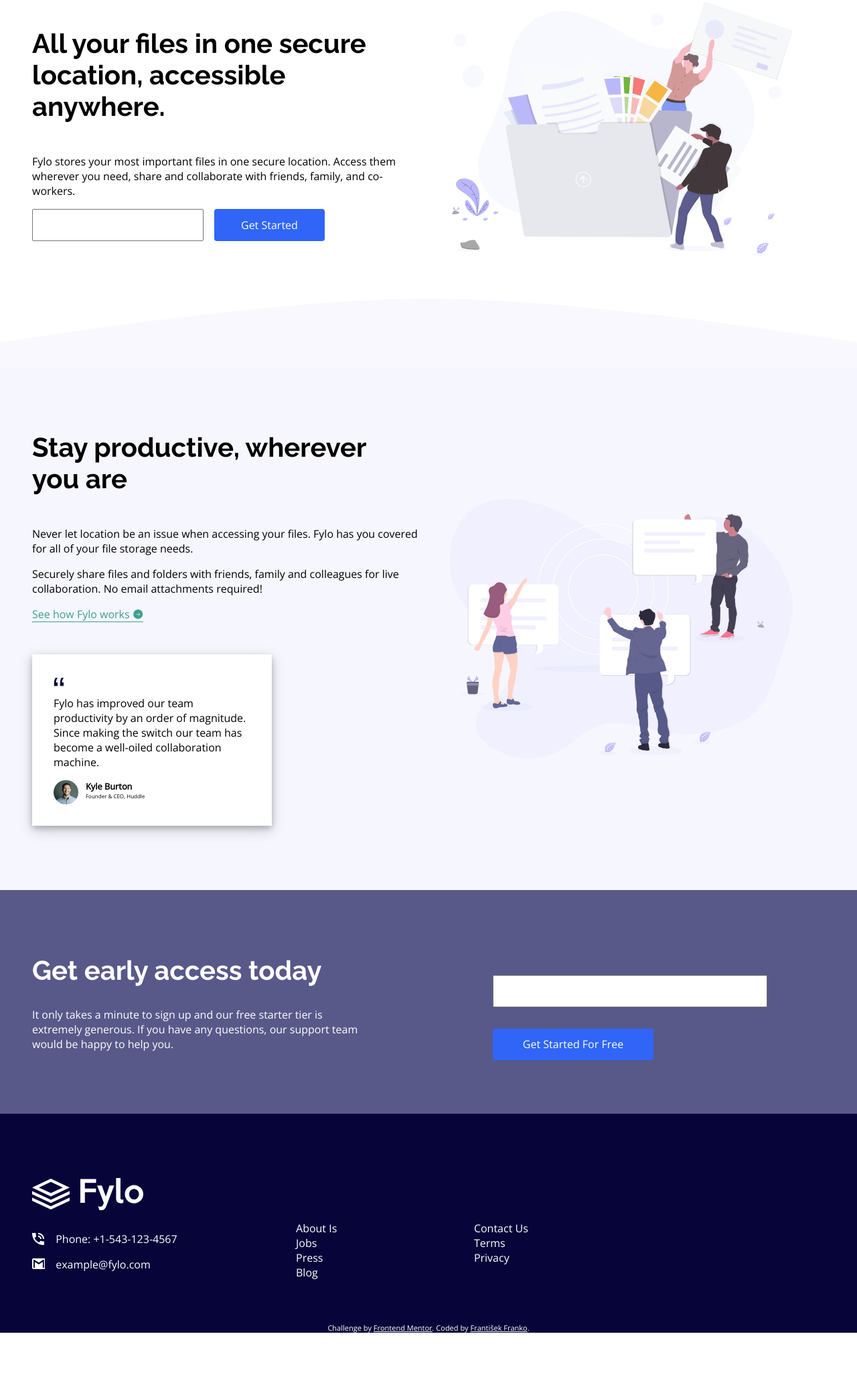
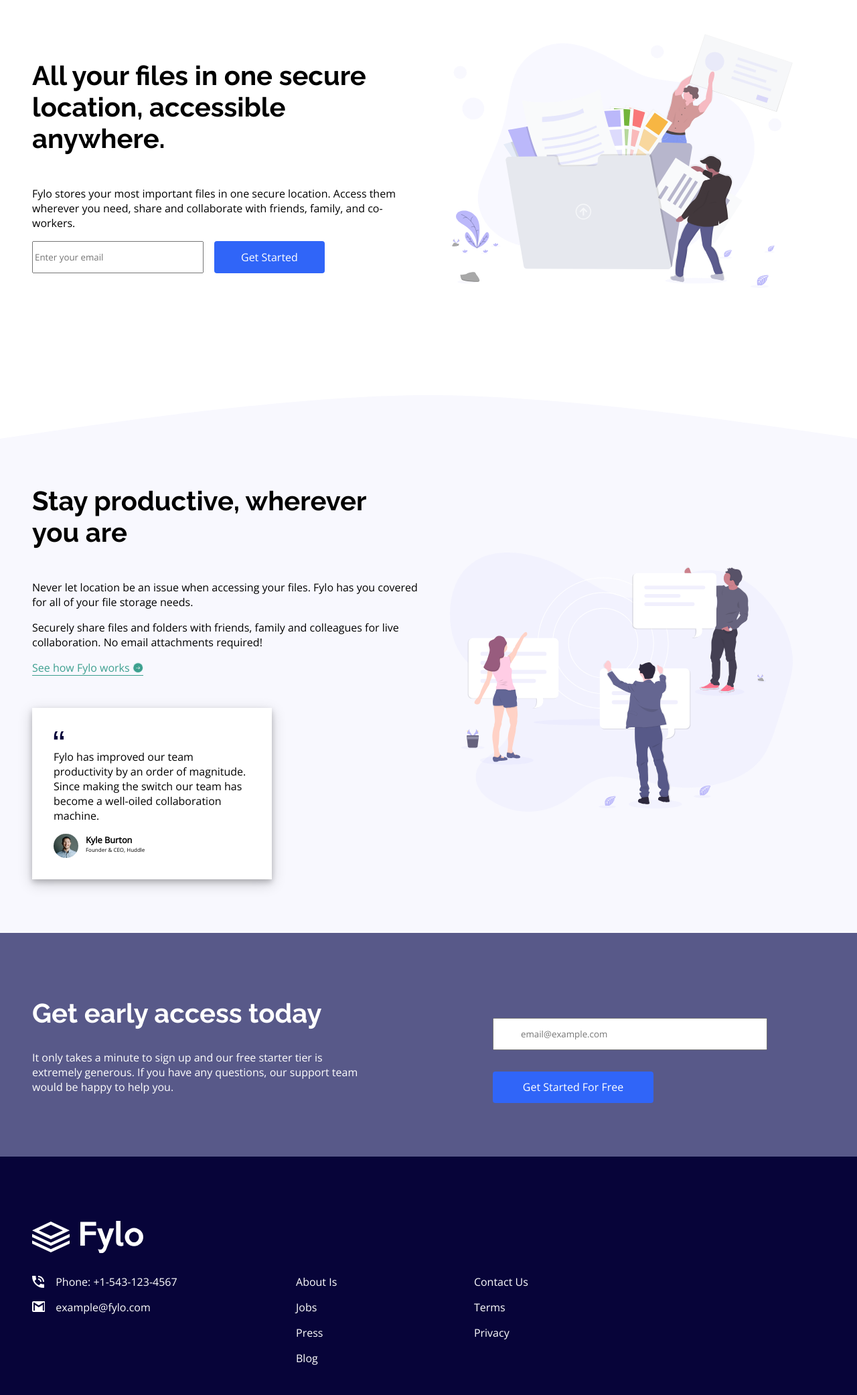
Before and after one commit to frantisekff/landing-page, a plain HTML site: page index.html in a window 1280 px wide. Shown: the part 157-2240 px from the top of the page at 67% size. Before the commit the page ends 2147 px from the top, so only its background shows below. Drawn offline with nearby package versions, Linux system fonts and the light colour scheme.

Commit message:
Fix some issues with accessibility and layout positions

```diff
--- a/index.html
+++ b/index.html
@@ -47,7 +47,7 @@
           and co-workers.
         </div>
         <div class="section-1__getting-started">
-          <input type="text" class="text-input" name="" id="" />
+          <input type="text" class="text-input" placeholder="Enter your email"/>
           <a class="primary-btn" href="">Get Started</a>
         </div>
       </div>
@@ -100,7 +100,7 @@
         </div>
       </div>
       <div class="section-3__get-started-for-free">
-        <input type="text" class="text-input--full-width" name="" id="" />
+        <input type="text" class="text-input--full-width" placeholder="email@example.com"/>
         <a class="primary-btn" href="">Get Started For Free</a>
       </div>
     </div>
--- a/styles.scss
+++ b/styles.scss
@@ -2,7 +2,7 @@ $primary-color: hsl(243, 87%, 12%);
 $secondary-color: hsl(238, 22%, 44%);
 $bright-blue-color: hsl(224, 93%, 58%);
 $moderate-cyan-color: hsl(170, 45%, 43%);
-$dark-white-color: hsl(240, 75%, 98%);
+$dark-white-color: #f8f8fe;
 $light-gray-color: hsl(0, 0%, 75%);
 
 * {
@@ -27,7 +27,7 @@ body {
     justify-content: space-between;
     flex-wrap: wrap;
     height: 3rem;
-    margin: 1rem 0 1rem 0;
+    margin: 2rem 0 1rem 0;
     padding: 2rem 3rem;
     .logo {
       background-image: url(./images/logo.svg);
@@ -40,6 +40,7 @@ body {
       list-style-type: none;
       li {
         margin: 0 1rem 0 1rem;
+        cursor: pointer;
       }
     }
   }
@@ -49,7 +50,7 @@ body {
   .footer {
     flex-flow: row-reverse;
     align-items: center;
-    padding: 4rem 3rem;
+    padding: 6rem 3rem 10rem 3rem;
   }
 
   .section-1 {
@@ -71,6 +72,7 @@ body {
   .section-2 {
     display: flex;
     background-color: $dark-white-color;
+    padding: 0 3rem 3rem 3rem;
 
     .see-more {
       display: flex;
@@ -196,7 +198,6 @@ body {
       color: white;
       background-repeat: no-repeat;
       height: 4rem;
-      margin: 2rem 0 0 0;
     }
 
     .attribution {
@@ -242,7 +243,8 @@ body {
         list-style-type: none;
         margin: 0;
         li {
-          margin: 0 1.7rem 0 1.7rem;
+          margin: 1rem 1.7rem 0 1.7rem;
+          cursor: pointer;
         }
       }
       ul:first-of-type {
@@ -383,7 +385,8 @@ body {
           }
         }
 
-        .footer__menu-1, .footer__menu-1  {
+        .footer__menu-1,
+        .footer__menu-1 {
           margin: 3rem 0;
         }
       }
```
Also changed, not shown: styles.css, 1 other file.
